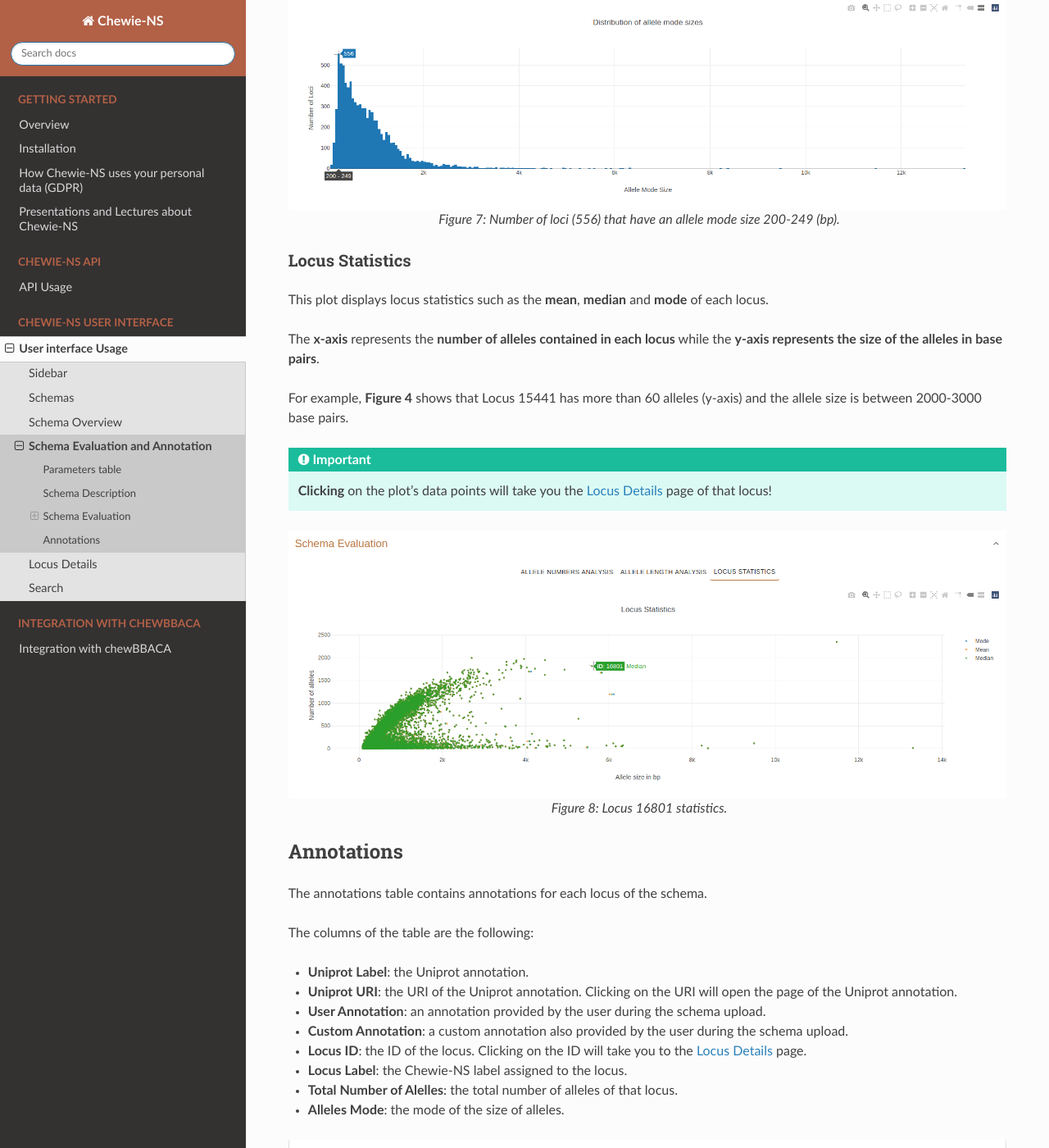
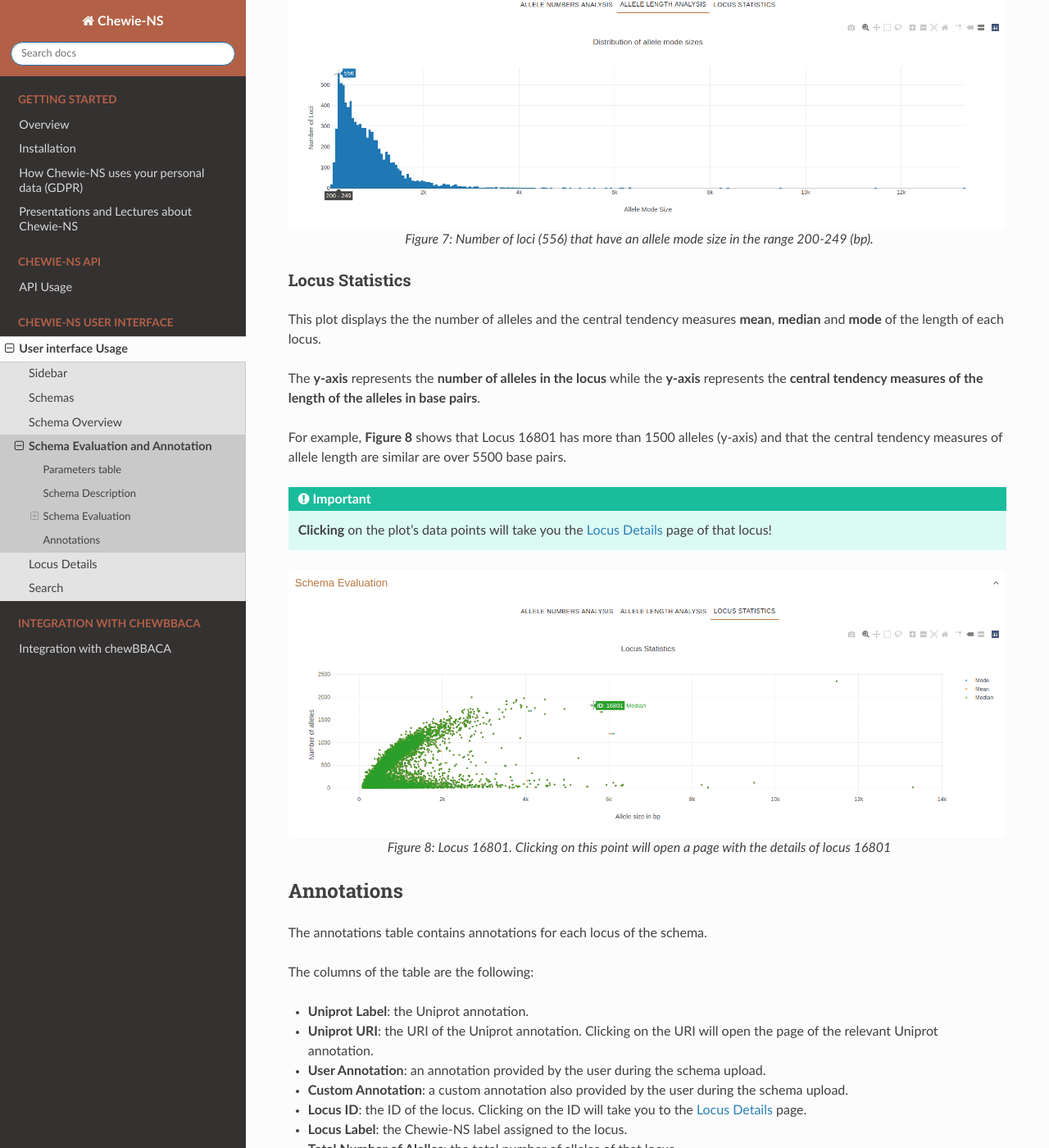
Before and after one commit to B-UMMI/Chewie-NS, a Sphinx documentation site: the page built from docs/user_interface/schema_evaluation.rst, in a window 1280 px wide and 1400 px high, scrolled down 3332 px. Shown: the whole window at 82% size. Built offline with Sphinx 7.4.7 and the Read the Docs theme 2.0.0, drawn with Linux system fonts in a browser that asks for light colours; some of the changed text lies outside the part shown.

Commit message:
Update schema_evaluation.rst
Small changes to text.

```diff
--- a/docs/user_interface/schema_evaluation.rst
+++ b/docs/user_interface/schema_evaluation.rst
@@ -59,12 +59,12 @@ Allele Numbers Analysis
 ^^^^^^^^^^^^^^^^^^^^^^^
 
 In this plot, **hovering** above the bars will show **how many loci (y-axis)**
-contain a **number of different alleles (x-axis)**.
+exibit a **number of different alleles (x-axis)** within the range shown.
 
 .. figure:: ../resources/allele_numbers_fig1.png
     :align: center
 
-    Figure 5: Number of loci (2973) that contain between no alleles (0) and 49 alleles.
+    Figure 5: Number of loci (2973) that have between no alleles (0) and 49 alleles.
 
 
 .. figure:: ../resources/allele_numbers_fig2.png
@@ -76,32 +76,32 @@ contain a **number of different alleles (x-axis)**.
 Allele Length Analysis
 ^^^^^^^^^^^^^^^^^^^^^^
 
-In this plot, **hovering** above the bars will display the **distribution of
-allele mode size (x-axis)** contained by a **number of loci (y-axis)**.
+In this plot, **hovering** above the bars will display the **number of loci (y-axis)**
+having an **allele mode size (x-axis)** within the range shown.
 
 .. figure:: ../resources/allele_len.png
     :align: center
 
-    Figure 7: Number of loci (556) that have an allele mode size 200-249 (bp).
+    Figure 7: Number of loci (556) that have an allele mode size in the range 200-249 (bp).
 
 
 Locus Statistics
 ^^^^^^^^^^^^^^^^
 
-This plot displays locus statistics such as the **mean**, **median** and **mode** of each locus.
+This plot displays the the number of alleles and the central tendency measures **mean**, **median** and **mode** of the length of each locus.
 
-The **x-axis** represents the **number of alleles contained in each locus** while the
-**y-axis represents the size of the alleles in base pairs**.
+The **y-axis** represents the **number of alleles in the locus** while the
+**y-axis** represents the **central tendency measures of the length of the alleles in base pairs**.
 
-For example, **Figure 4** shows that Locus 15441 has more than 60 alleles (y-axis) and
-the allele size is between 2000-3000 base pairs.
+For example, **Figure 8** shows that Locus 16801 has more than 1500 alleles (y-axis) and
+that the central tendency measures of allele length are similar are over 5500 base pairs.
 
 .. important:: **Clicking** on the plot's data points will take you the :doc:`locus_details` page of that locus!
 
 .. figure:: ../resources/locus_statistics.png
     :align: center
 
-    Figure 8: Locus 16801 statistics.
+    Figure 8: Locus 16801. Clicking on this point will open a page with the details of locus 16801
 
 
 Annotations
@@ -112,7 +112,7 @@ The annotations table contains annotations for each locus of the schema.
 The columns of the table are the following:
 
 - **Uniprot Label**: the Uniprot annotation.
-- **Uniprot URI**: the URI of the Uniprot annotation. Clicking on the URI will open the page of the Uniprot annotation.
+- **Uniprot URI**: the URI of the Uniprot annotation. Clicking on the URI will open the page of the relevant Uniprot annotation.
 - **User Annotation**: an annotation provided by the user during the schema upload.
 - **Custom Annotation**: a custom annotation also provided by the user during the schema upload.
 - **Locus ID**: the ID of the locus. Clicking on the ID will take you to the :doc:`locus_details` page.
```
